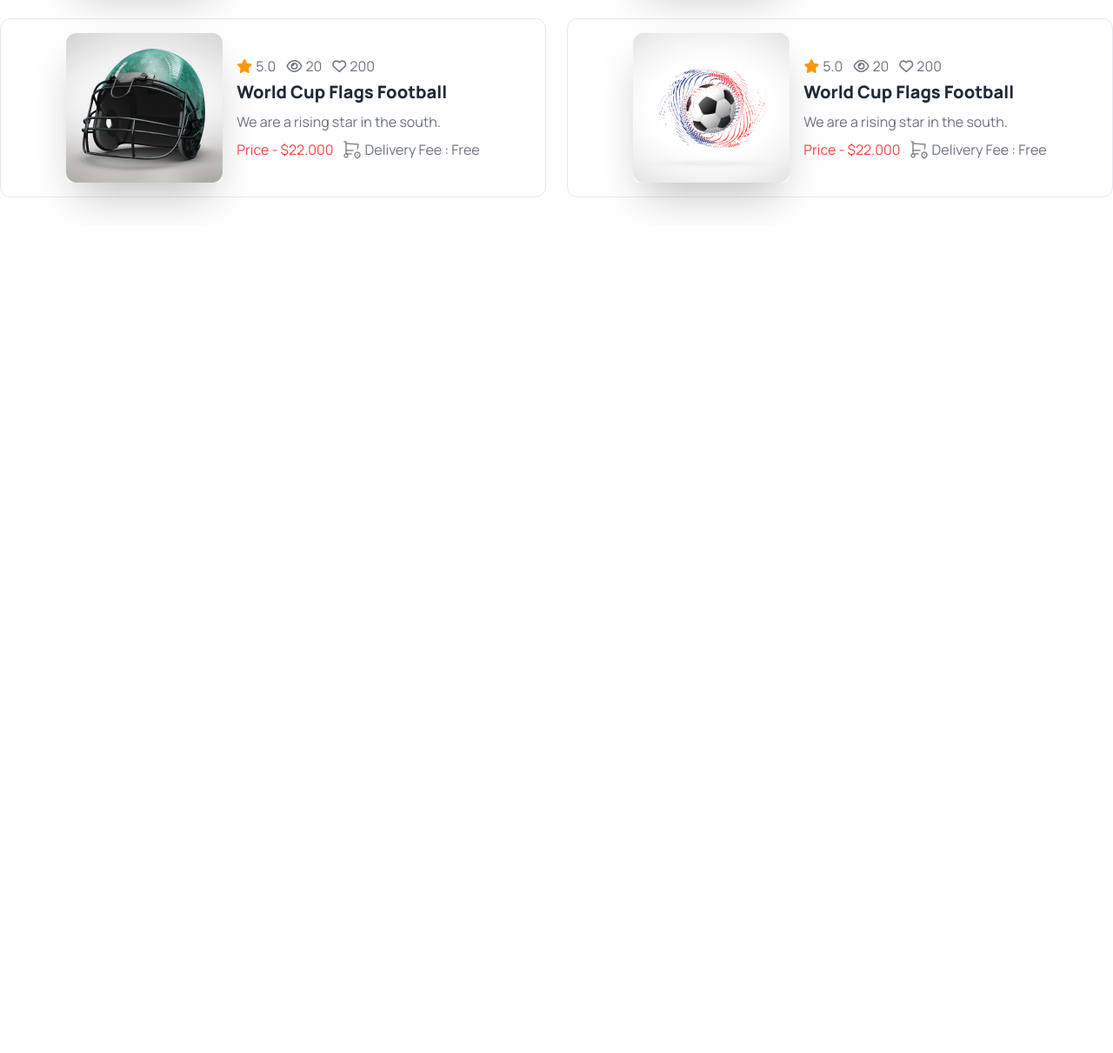
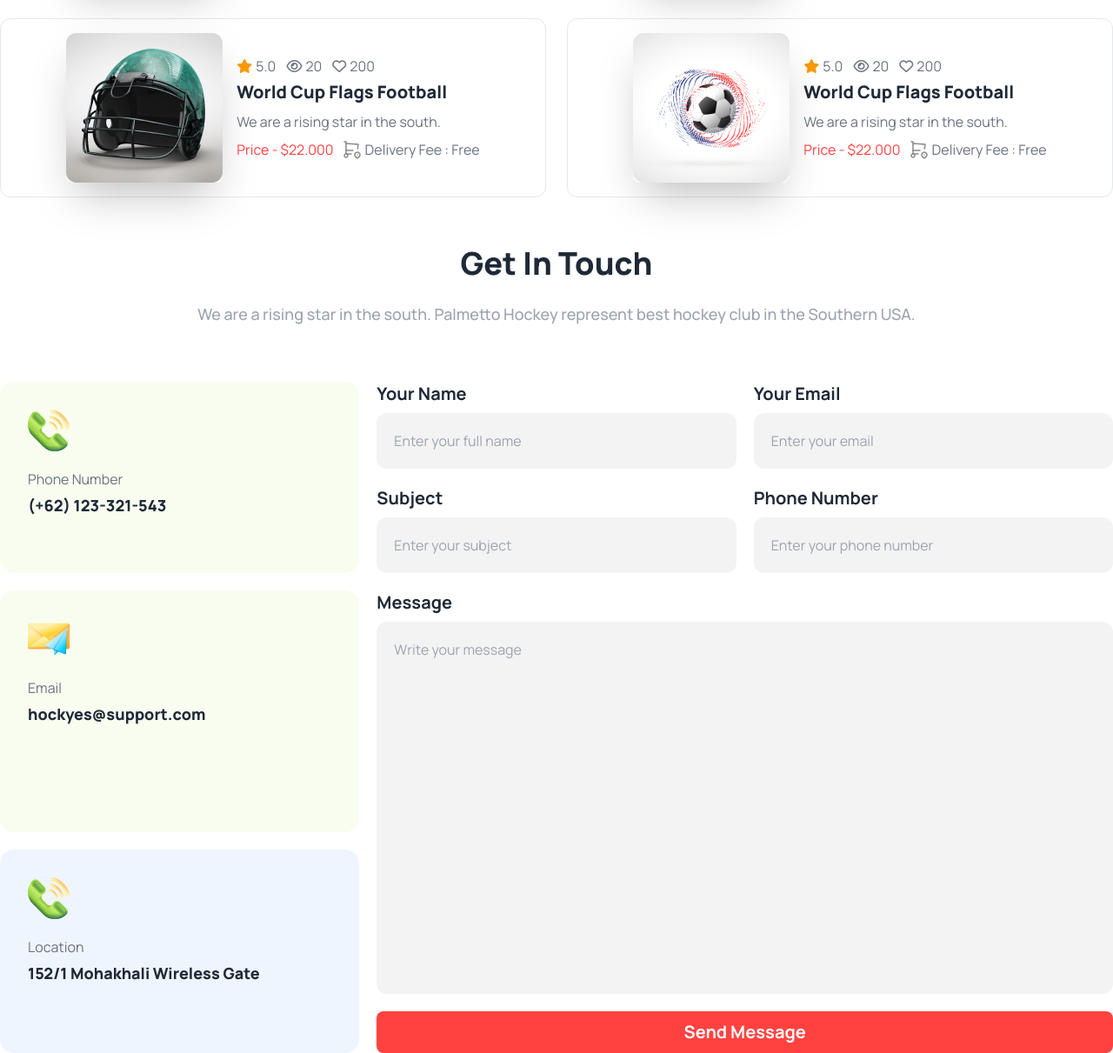
Before and after one commit to hoquez/ph-hockey, a plain HTML site: page index.html in a window 1280 px wide. Shown: the part 2547-3758 px from the top of the page at 87% size. Before the commit the page ends 2806 px from the top, so only its background shows below. Drawn offline with nearby package versions, Linux system fonts and the light colour scheme.

Commit message:
Communication Section

```diff
--- a/index.html
+++ b/index.html
@@ -459,6 +459,90 @@
           </div>
         </div>
       </section>
+      <!-- Communication Section -->
+      <section>
+        <div class="text-center">
+          <h2 class="text-4xl font-extrabold mt-14">Get In Touch</h2>
+          <p class="font-medium text-lg text-gray-400 mt-6 mb-16">
+            We are a rising star in the south. Palmetto Hockey represent best
+            hockey club in the Southern USA.
+          </p>
+        </div>
+        <div class="grid grid-cols-1 lg:grid-cols-3 rounded-2xl gap-5">
+          <div class="bg-[#bced6d1a] p-8 row-span-2 rounded-2xl">
+            <img src="./images/3d-accept 1.svg" alt="" />
+            <p class="text-gray-500 mt-5 mb-1">Phone Number</p>
+            <h4 class="text-lg font-extrabold">(+62) 123-321-543</h4>
+          </div>
+          <div class="flex flex-col">
+            <label class="text-xl font-bold mb-2" for="name">Your Name</label>
+            <input
+              id="name"
+              type="text"
+              placeholder="Enter your full name"
+              class="bg-[#1313180D] p-5 rounded-xl"
+            />
+          </div>
+
+          <div class="flex flex-col">
+            <label class="text-xl font-bold mb-2" for="email">Your Email</label>
+            <input
+              id="email"
+              type="email"
+              placeholder="Enter your email"
+              class="bg-[#1313180D] p-5 rounded-xl"
+            />
+          </div>
+          <div class="flex flex-col">
+            <label class="text-xl font-bold mb-2" for="subject">Subject</label>
+            <input
+              id="subject"
+              type="text"
+              placeholder="Enter your subject"
+              class="bg-[#1313180D] p-5 rounded-xl"
+            />
+          </div>
+          <div class="flex flex-col">
+            <label class="text-xl font-bold mb-2" for="phone"
+              >Phone Number</label
+            >
+            <input
+              id="phone"
+              type="text"
+              placeholder="Enter your phone number"
+              class="bg-[#1313180D] p-5 rounded-xl"
+            />
+          </div>
+          <div class="bg-[#bced6d1a] p-8 lg:row-span-2 rounded-2xl">
+            <img src="./images/Group 1171275318.png" alt="" />
+            <p class="text-gray-500 mt-5 mb-1">Email</p>
+            <h4 class="text-lg font-extrabold">hockyes@support.com</h4>
+          </div>
+          <div class="flex flex-col lg:row-span-3 lg:col-span-2 h-full">
+            <label class="text-xl font-bold mb-2" for="msg">Message</label>
+            <input
+              id="msg"
+              type="text"
+              placeholder="Write your message"
+              class="bg-[#1313180D] p-5 rounded-xl pb-96"
+            />
+          </div>
+          <div class="bg-[#629CF31A] p-8 row-span-2 rounded-2xl">
+            <img src="./images/3d-accept 1.svg" alt="" />
+            <p class="text-gray-500 mt-5 mb-1">Location</p>
+            <h4 class="text-lg font-extrabold">
+              152/1 Mohakhali Wireless Gate
+            </h4>
+          </div>
+          <div class="col-span-2">
+            <button
+              class="btn bg-[#FF4240] border-opacity-0 text-white font-bold text-xl inline-block w-full"
+            >
+              Send Message
+            </button>
+          </div>
+        </div>
+      </section>
     </main>
     <footer></footer>
   </body>
```
Also changed, not shown: images/3d-accept 1.svg (added), 1 other file.
